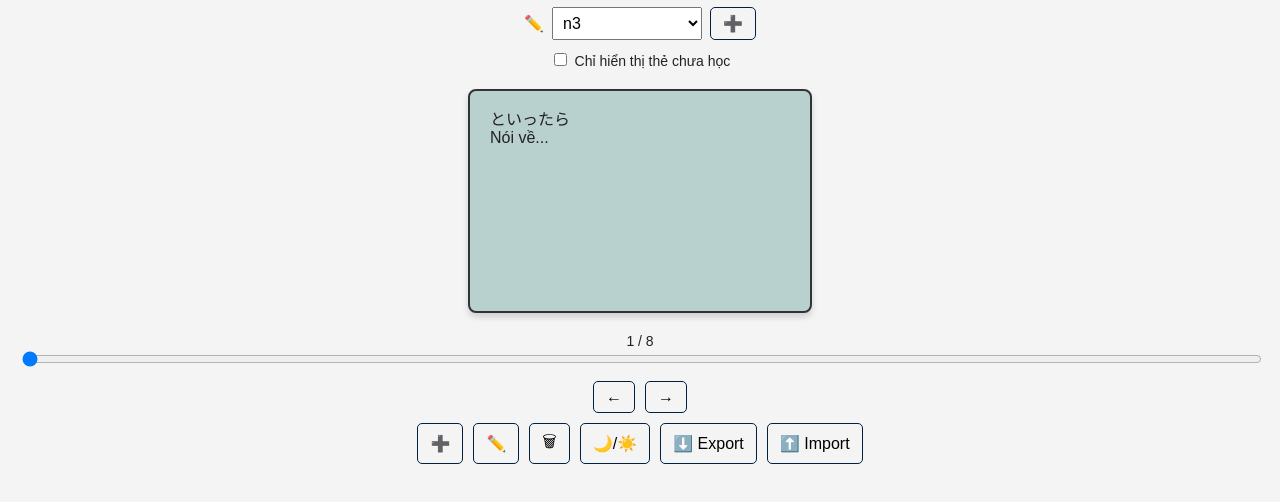
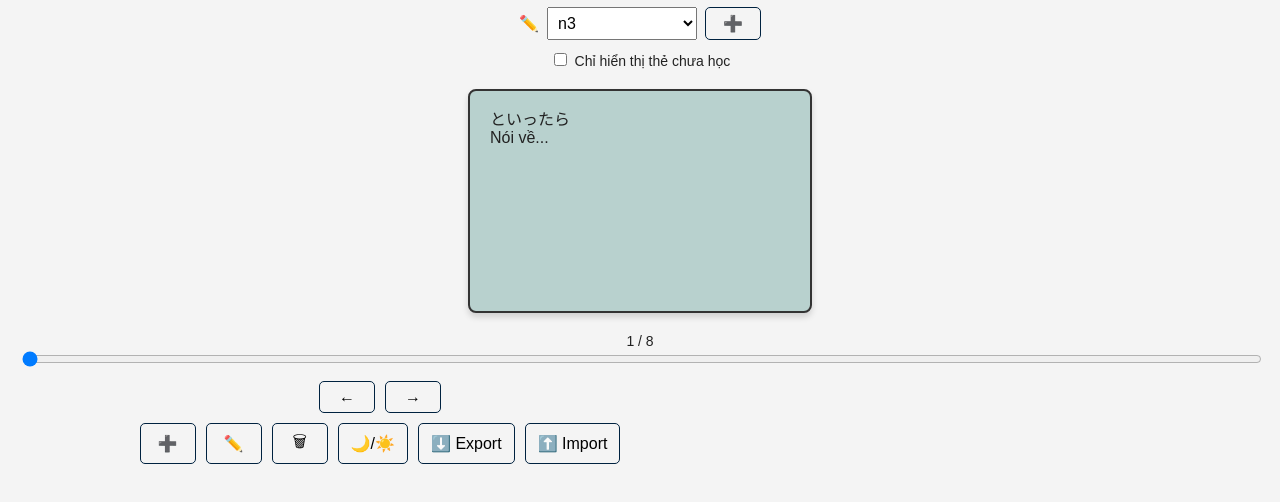
Before and after one commit to jestty/flashcard-appv, a website: page index.html in a window 1280 px wide. Shown: the part 70-572 px from the top of the page. Drawn offline with Linux system fonts and the light colour scheme.

Commit message:
Update style.css

```diff
--- a/style.css
+++ b/style.css
@@ -145,6 +145,35 @@ ruby rt {
   display: flex;
   gap: 10px;
   justify-content: center;
+
+  /* Cho phép xuống dòng khi màn hình nhỏ */
+  flex-wrap: wrap;
+  width: 100%;
+  max-width: 720px; /* giới hạn chiều ngang container */
+  padding: 0 12px;
+  box-sizing: border-box;
+}
+
+/* Nút trong controls/action: co giãn, nhưng có kích thước tối thiểu */
+.controls button,
+.action-buttons button,
+button {
+  flex: 1 1 80px; /* grow | shrink | base */
+  min-width: 56px;
+  max-width: 240px;
+  white-space: nowrap;
+  overflow: hidden;
+  text-overflow: ellipsis;
+  box-sizing: border-box;
+}
+
+/* Khi cần, trên màn hình rất rộng giữ nút ở kích thước tự nhiên */
+@media (min-width: 900px) {
+  .controls button,
+  .action-buttons button {
+    flex: 0 1 auto;
+    min-width: 56px;
+  }
 }
 
 /* Modal */
```
